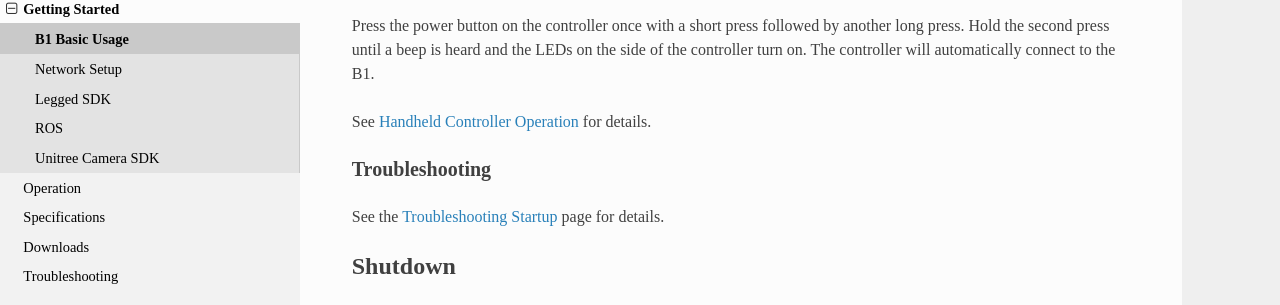
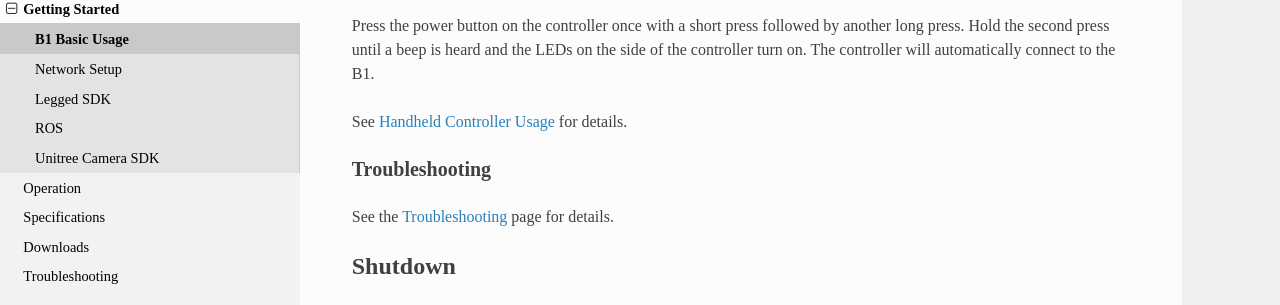
Before and after one commit to TrossenRobotics/unitree_b1_docs, a Sphinx documentation site: the page built from docs/getting_started/basic_usage.rst, in a window 1280 px wide and 900 px high, scrolled down 1401 px. Shown: the part 147-452 px from the top of the window. Built offline with Sphinx 7.4.7 and the Read the Docs theme 2.0.0, drawn with Linux system fonts in a browser that asks for light colours; some web fonts are replaced; formulas are drawn with MathJax 3.

Commit message:
Fix language in basic usage guide

```diff
--- a/docs/getting_started/basic_usage.rst
+++ b/docs/getting_started/basic_usage.rst
@@ -44,12 +44,12 @@ Press the power button on the controller once with a short press followed by ano
 Hold the second press until a beep is heard and the LEDs on the side of the controller turn on.
 The controller will automatically connect to the B1.
 
-See :doc:`Handheld Controller Operation<../operation/handheld>` for details.
+See :doc:`Handheld Controller Usage<../operation/handheld>` for details.
 
 Troubleshooting
 ---------------
 
-See the :doc:`Troubleshooting Startup<../troubleshooting>` page for details.
+See the :doc:`Troubleshooting<../troubleshooting>` page for details.
 
 Shutdown
 ========
```
